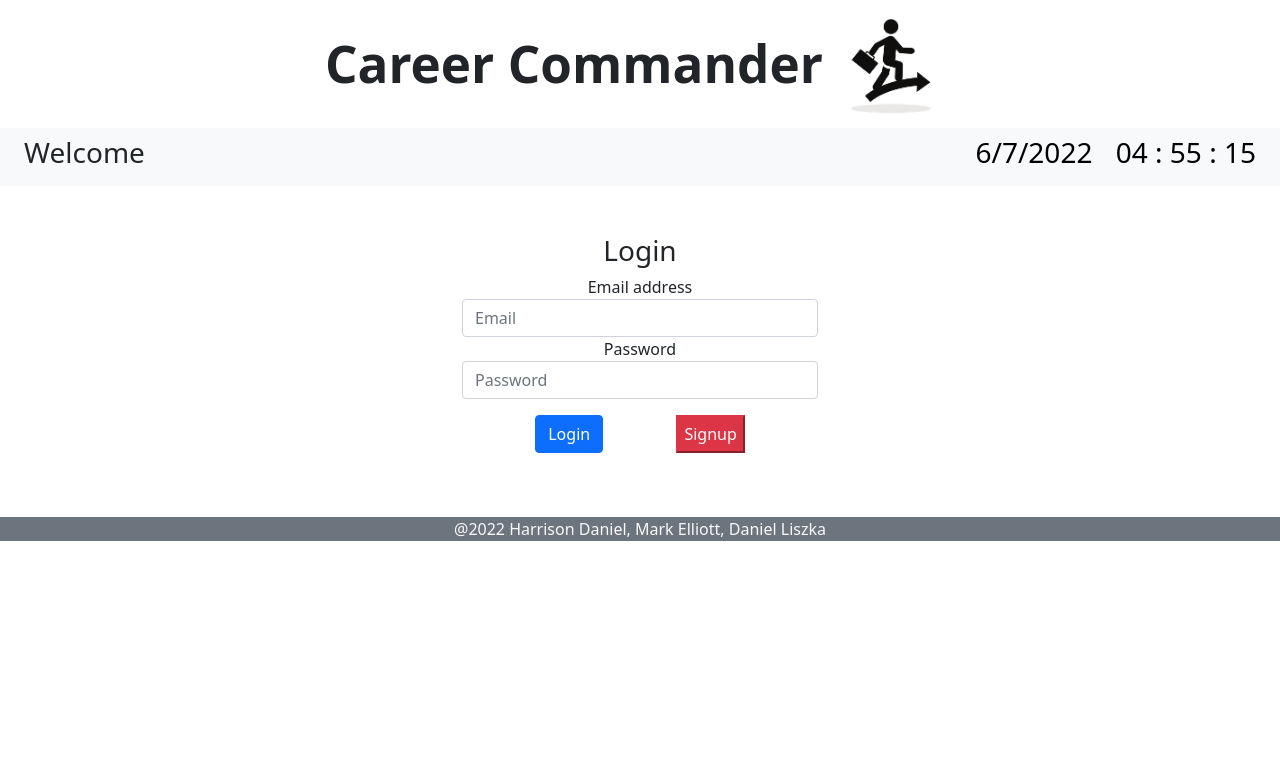
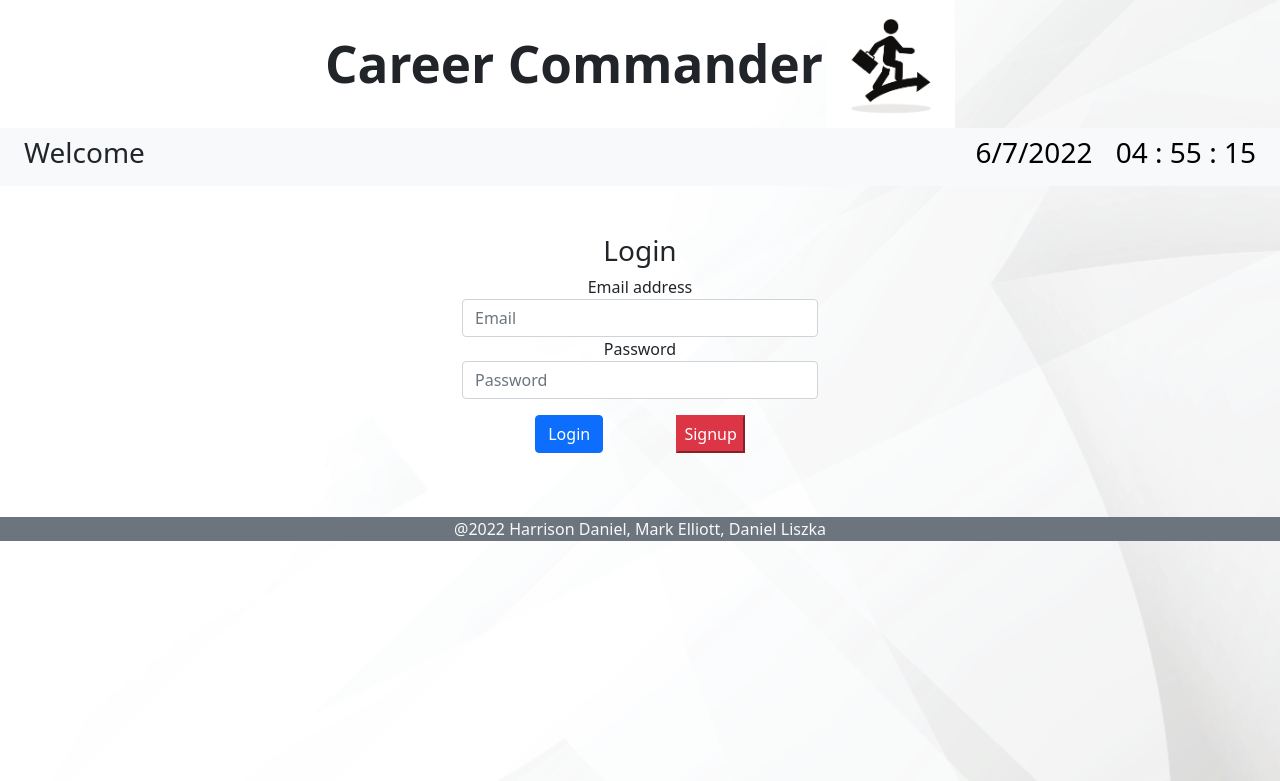
Before and after one commit to DanielLiszka/career-commander, a Node server app: page / in a window 1280 px wide. Shown: the top 781 px of the page. Run offline with Node 20, Linux system fonts and the light colour scheme; some libraries are stand-ins or nearby versions.

Commit message:
added background image

```diff
--- a/public/css/styles.css
+++ b/public/css/styles.css
@@ -3,6 +3,13 @@
     float: none;
     vertical-align: top;
   } */
+
+  body {
+    background-image: url(../images/background.png);
+    position: fixed;
+    background-size: cover;
+
+  }
 
   #mainLogo {
     display: inline;
```
Also changed, not shown: public/images/background.png (added).
